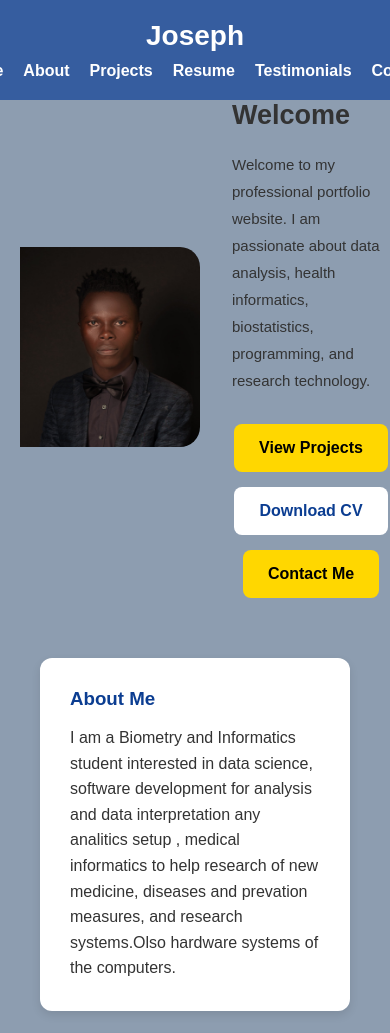
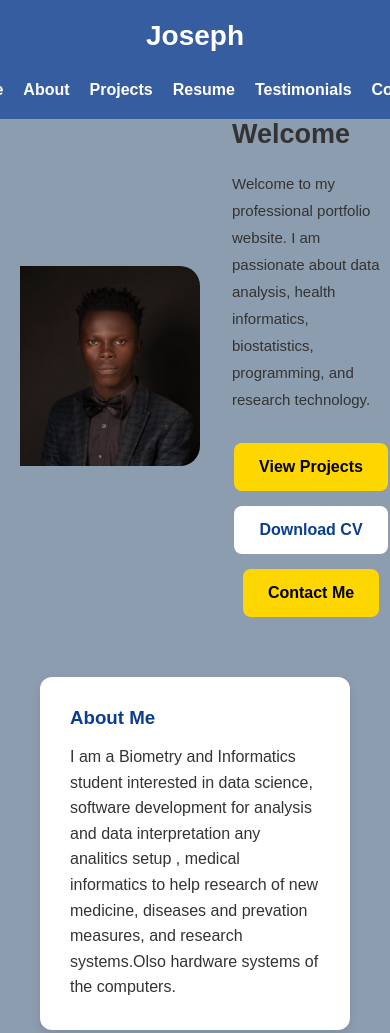
Before and after one commit to Joseotingo/-Portfolio-Site, a plain HTML site: page index.html in a window 390 px wide. Shown: the top 1033 px of the page. Drawn offline with Linux system fonts and the light colour scheme; no server answers.

Commit message:
Update land.css

```diff
--- a/land.css
+++ b/land.css
@@ -332,10 +332,10 @@
             margin-top:40px;
         }
 
-        @media(max-width:769px){
+        @media(max-width:779px){
             header{
                 flex-direction:column;
-                gap:10px;
+                gap:29px;
             }
 
             .hero h2{
```
